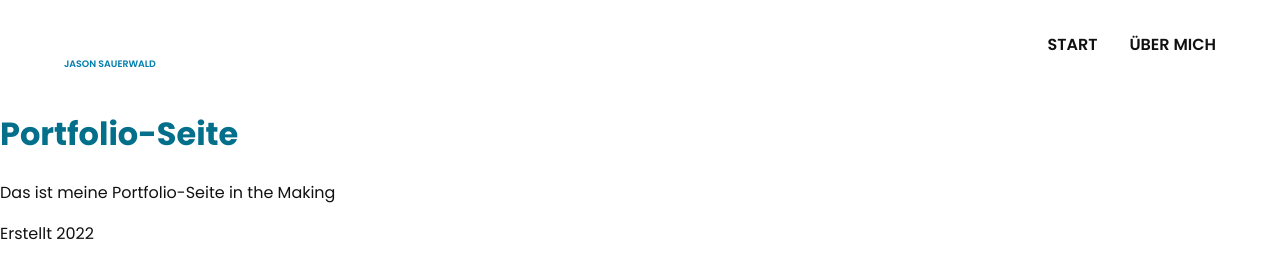
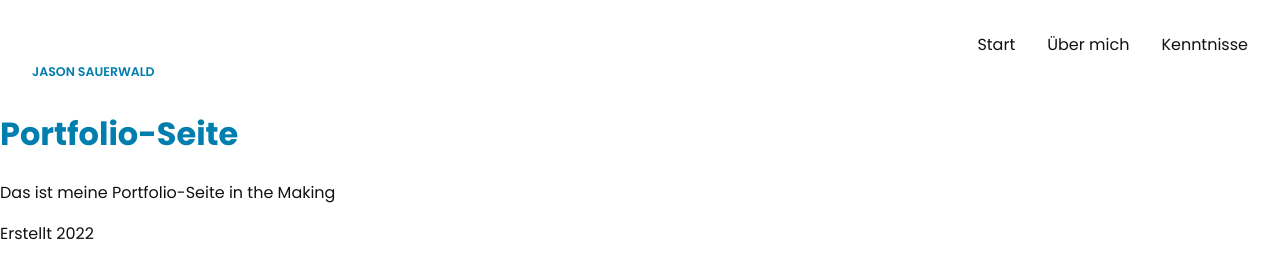
Before and after one commit to JasonSa19/portfolio, a Gatsby site: page / in a window 1280 px wide. Built offline with nearby package versions, Linux system fonts and the light colour scheme; Gatsby itself is replaced by a stand-in of ours.

Commit message:
Styling, prep for layout, Start Headline component

```diff
--- a/src/components/header.js
+++ b/src/components/header.js
@@ -6,6 +6,7 @@ import Logo from "./Logo";
 const Header = ({ pageDest, pageDestSnd }) => {
   return (
     <header>
+      <div class="header-wrap">
         <div className="logo-wrap">
           <Logo />
         </div>
@@ -17,8 +18,12 @@ const Header = ({ pageDest, pageDestSnd }) => {
             <li>
               <Link to={pageDestSnd}>Über mich</Link>
             </li>
+            <li>
+              <Link to={pageDestSnd}>Kenntnisse</Link>
+            </li>
           </ul>
         </nav>
+      </div>
     </header>
   );
 };
--- a/src/styles/base/mixins.sass
+++ b/src/styles/base/mixins.sass
@@ -1,5 +1,9 @@
 @mixin container
     max-width: $mobile
     margin: $center
-    @media (min-width: #{$l})
+    @media (min-width: #{$xxl})
       max-width: $full
+
+@mixin gradient-bg
+    background: rgb(42,42,42)
+    background: linear-gradient(90deg, rgba(42,42,42,1) 0%, rgba(58,58,58,1) 100%)
--- a/src/styles/base/vars.sass
+++ b/src/styles/base/vars.sass
@@ -6,7 +6,7 @@ $font-default: "Poppins", sans-serif
 
 
 // colors
-$primary: #036F8B
+$primary: #007EAE
 $secondary: #024151
 $font: #111111
 
@@ -14,7 +14,7 @@ $dark: #000
 $light: #fff
 
 // containers
-$full: 90%
+$full: 1620px
 $mobile: 95%
 
 $center: 0 auto
--- a/src/styles/layout/header.sass
+++ b/src/styles/layout/header.sass
@@ -1,9 +1,10 @@
 header
-  width: 100%
-  display: flex
-  align-items: center
-  justify-content: space-between
-  @include container
+  .header-wrap
+    width: 100%
+    display: flex
+    align-items: center
+    justify-content: space-between
+    @include container
 
   nav
     ul
@@ -16,10 +17,8 @@ header
       li
         a
           text-decoration: none
-          text-transform: uppercase
-          font-weight: 600
+          font-weight: 400
 
   .logo-wrap
     svg
-      width: 6 * $base-width
-      fill: $primary
+      width: 8 * $base-width
```
Also changed, not shown: src/components/Headline.js (added, +9 -0 lines). Lines whose indentation alone changed are shown as unchanged.
